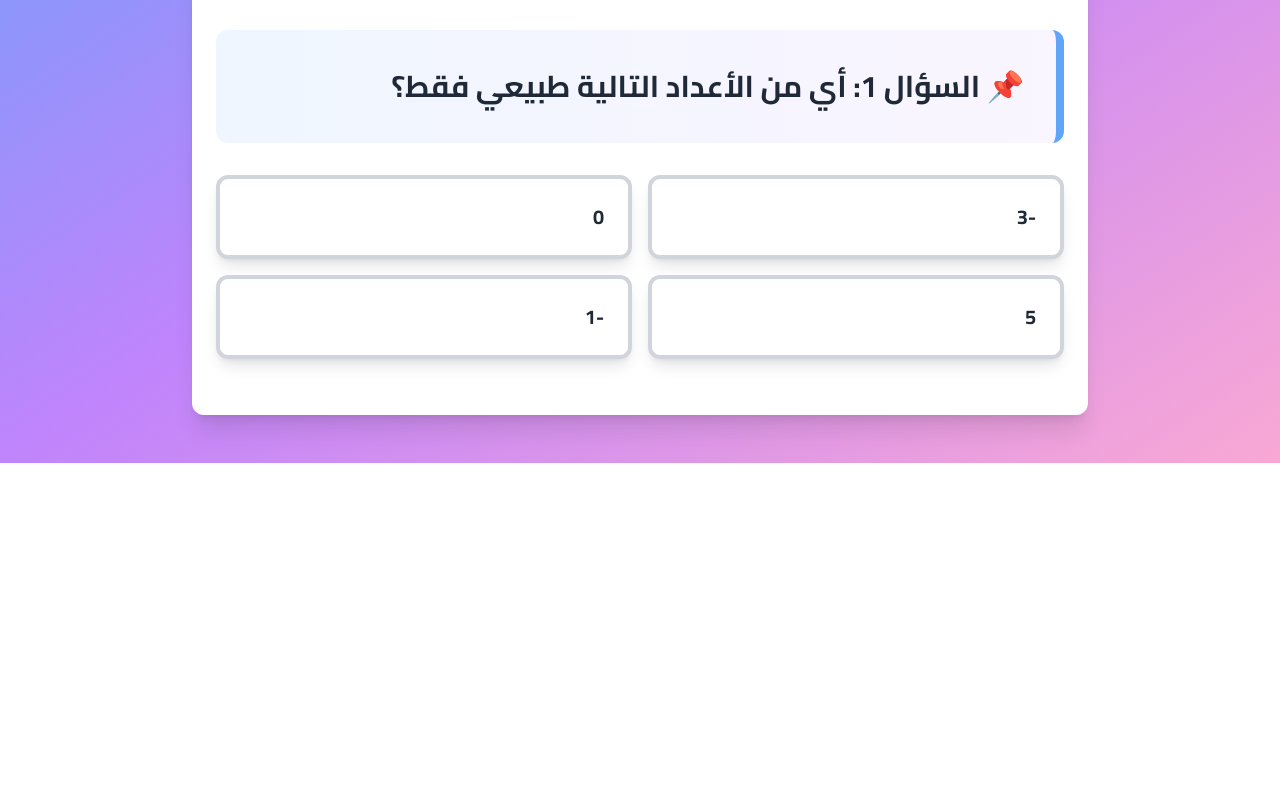
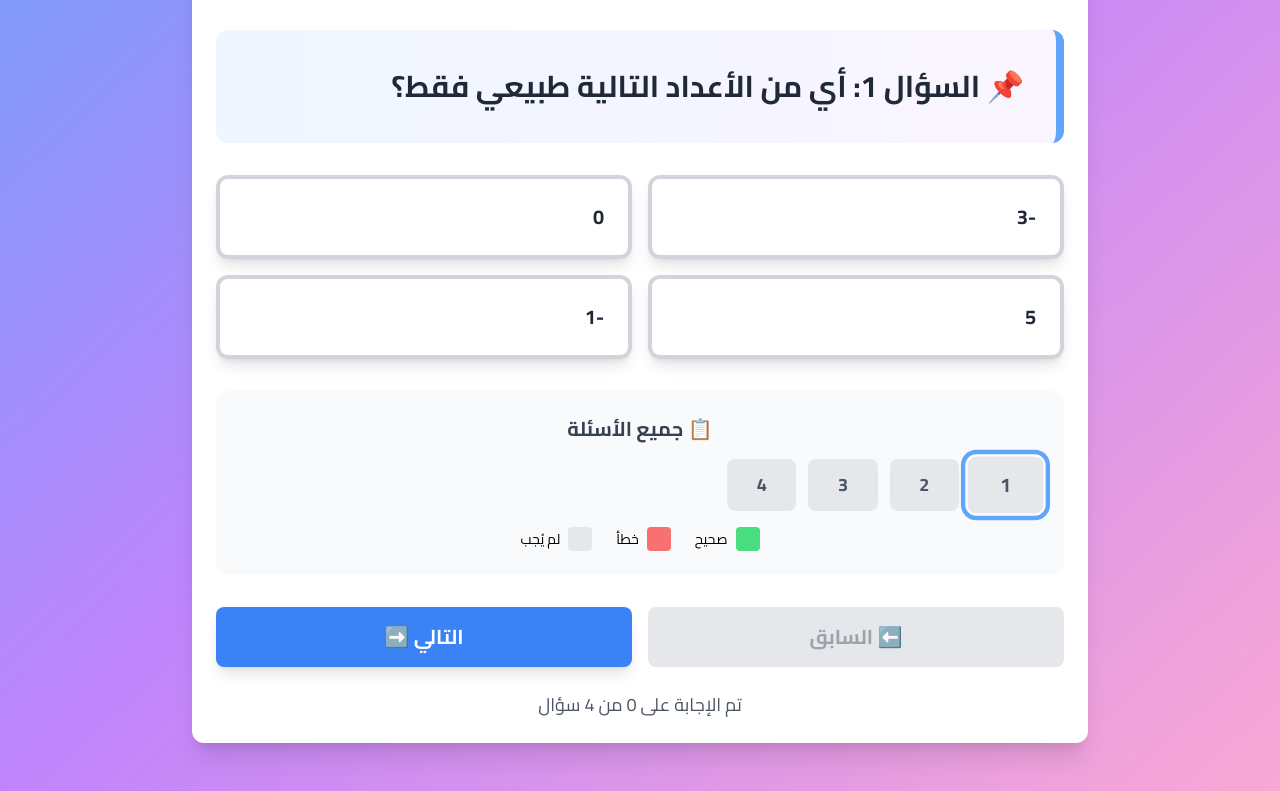
Before and after one commit to AmalShalabi/5th-arabic-math, a React (Vite) app: page /quiz/1 in a window 1280 px wide. Shown: the part 398-1189 px from the top of the page. Before the commit the page ends 861 px from the top, so only its background shows below. Built offline with nearby package versions, Linux system fonts and the light colour scheme.

Commit message:
Add navigation system to quiz: Previous/Next buttons and question grid

```diff
--- a/src/pages/QuizPage.jsx
+++ b/src/pages/QuizPage.jsx
@@ -1,4 +1,4 @@
-import { useState } from 'react'
+import { useState, useEffect } from 'react'
 import { useParams, useNavigate } from 'react-router-dom'
 import lessonsData from '../data/lessons.json'
 import ResultCard from '../components/ResultCard'
@@ -9,11 +9,9 @@ function QuizPage({ addStar }) {
   const lesson = lessonsData.lessons.find(l => l.id === parseInt(id))
 
   const [currentQuestion, setCurrentQuestion] = useState(0)
-  const [selectedAnswer, setSelectedAnswer] = useState(null)
-  const [isAnswered, setIsAnswered] = useState(false)
-  const [score, setScore] = useState(0)
-  const [answers, setAnswers] = useState([])
+  const [userAnswers, setUserAnswers] = useState({}) // تخزين جميع الإجابات
   const [showResults, setShowResults] = useState(false)
+  const [starsAwarded, setStarsAwarded] = useState(new Set()) // تتبع الأسئلة التي حصل عليها نجوم
 
   if (!lesson) {
     return (
@@ -31,52 +29,88 @@ function QuizPage({ addStar }) {
   const quiz = lesson.quiz
   const question = quiz[currentQuestion]
 
+  // حساب النقاط من الإجابات المحفوظة
+  const score = Object.values(userAnswers).filter(answer => answer.isCorrect).length
+
+  // إضافة نجمة عند الإجابة الصحيحة لأول مرة
+  useEffect(() => {
+    const currentAnswer = userAnswers[currentQuestion]
+    if (currentAnswer && currentAnswer.isCorrect && !starsAwarded.has(currentQuestion)) {
+      addStar()
+      setStarsAwarded(new Set([...starsAwarded, currentQuestion]))
+    }
+  }, [userAnswers, currentQuestion, starsAwarded, addStar])
+
   const handleAnswerClick = (index) => {
-    if (isAnswered) return
-
-    setSelectedAnswer(index)
-    setIsAnswered(true)
-
     const isCorrect = index === question.correct
 
-    if (isCorrect) {
-      setScore(score + 1)
-      addStar()
-    }
-
-    setAnswers([...answers, {
+    // حفظ الإجابة
+    setUserAnswers({
+      ...userAnswers,
+      [currentQuestion]: {
+        questionId: currentQuestion,
         question: question.question,
         selected: index,
         correct: question.correct,
         isCorrect
-    }])
+      }
+    })
   }
 
   const handleNext = () => {
     if (currentQuestion < quiz.length - 1) {
       setCurrentQuestion(currentQuestion + 1)
-      setSelectedAnswer(null)
-      setIsAnswered(false)
-    } else {
+    }
+  }
+
+  const handlePrevious = () => {
+    if (currentQuestion > 0) {
+      setCurrentQuestion(currentQuestion - 1)
+    }
+  }
+
+  const handleShowResults = () => {
+    // تحويل الإجابات إلى مصفوفة للنتائج
+    const answersArray = quiz.map((q, index) => {
+      const userAnswer = userAnswers[index]
+      return userAnswer || {
+        question: q.question,
+        selected: null,
+        correct: q.correct,
+        isCorrect: false
+      }
+    })
     setShowResults(true)
-    }
   }
 
   const restartQuiz = () => {
     setCurrentQuestion(0)
-    setSelectedAnswer(null)
-    setIsAnswered(false)
-    setScore(0)
-    setAnswers([])
+    setUserAnswers({})
+    setStarsAwarded(new Set())
     setShowResults(false)
   }
 
+  // الحصول على الإجابة الحالية
+  const currentAnswer = userAnswers[currentQuestion]
+  const isAnswered = currentAnswer !== undefined
+
   if (showResults) {
+    // تحويل الإجابات إلى مصفوفة
+    const answersArray = quiz.map((q, index) => {
+      const userAnswer = userAnswers[index]
+      return userAnswer || {
+        question: q.question,
+        selected: null,
+        correct: q.correct,
+        isCorrect: false
+      }
+    })
+
     return (
       <ResultCard
         score={score}
         total={quiz.length}
-        answers={answers}
+        answers={answersArray}
         lessonTitle={lesson.title}
         onRestart={restartQuiz}
         onHome={() => navigate('/')}
@@ -144,12 +178,12 @@ function QuizPage({ addStar }) {
                   bgColor = 'bg-green-100'
                   borderColor = 'border-green-500'
                   icon = '✅'
-                } else if (index === selectedAnswer) {
+                } else if (index === currentAnswer.selected) {
                   bgColor = 'bg-red-100'
                   borderColor = 'border-red-500'
                   icon = '❌'
                 }
-              } else if (selectedAnswer === index) {
+              } else if (currentAnswer && currentAnswer.selected === index) {
                 bgColor = 'bg-blue-100'
                 borderColor = 'border-blue-500'
               }
@@ -158,8 +192,7 @@ function QuizPage({ addStar }) {
                 <button
                   key={index}
                   onClick={() => handleAnswerClick(index)}
-                  disabled={isAnswered}
-                  className={`${bgColor} border-4 ${borderColor} rounded-xl p-6 text-right text-xl font-bold transition-all duration-300 transform hover:scale-105 shadow-lg hover:shadow-xl disabled:cursor-not-allowed`}
+                  className={`${bgColor} border-4 ${borderColor} rounded-xl p-6 text-right text-xl font-bold transition-all duration-300 transform hover:scale-105 shadow-lg hover:shadow-xl`}
                 >
                   <div className="flex justify-between items-center">
                     <span className="text-gray-800">{option}</span>
@@ -173,11 +206,11 @@ function QuizPage({ addStar }) {
           {/* Feedback */}
           {isAnswered && (
             <div className={`mb-6 p-6 rounded-xl text-center text-2xl font-bold animate-fadeIn ${
-              selectedAnswer === question.correct
+              currentAnswer.isCorrect
                 ? 'bg-green-100 text-green-700'
                 : 'bg-red-100 text-red-700'
             }`}>
-              {selectedAnswer === question.correct ? (
+              {currentAnswer.isCorrect ? (
                 <div>
                   <div className="text-5xl mb-2">🎉</div>
                   <p>رائع! إجابة صحيحة! 🌟</p>
@@ -185,23 +218,99 @@ function QuizPage({ addStar }) {
               ) : (
                 <div>
                   <div className="text-5xl mb-2">💪</div>
-                  <p>حاول مرة أخرى! لا تستسلم! 📚</p>
+                  <p>يمكنك تغيير إجابتك! 📚</p>
                 </div>
               )}
             </div>
           )}
 
+          {/* Question Navigator - أرقام الأسئلة */}
+          <div className="mb-8 bg-gray-50 p-6 rounded-xl">
+            <h3 className="text-xl font-bold text-gray-700 mb-4 text-center">
+              📋 جميع الأسئلة
+            </h3>
+            <div className="grid grid-cols-5 md:grid-cols-10 gap-3">
+              {quiz.map((_, index) => {
+                const answered = userAnswers[index] !== undefined
+                const correct = answered && userAnswers[index].isCorrect
+                const current = index === currentQuestion
+
+                return (
+                  <button
+                    key={index}
+                    onClick={() => setCurrentQuestion(index)}
+                    className={`
+                      py-3 px-4 rounded-lg font-bold text-lg transition-all duration-300
+                      ${current ? 'ring-4 ring-primary ring-offset-2 scale-110' : ''}
+                      ${!answered ? 'bg-gray-200 text-gray-600 hover:bg-gray-300' : ''}
+                      ${answered && correct ? 'bg-green-400 text-white hover:bg-green-500' : ''}
+                      ${answered && !correct ? 'bg-red-400 text-white hover:bg-red-500' : ''}
+                    `}
+                  >
+                    {index + 1}
+                  </button>
+                )
+              })}
+            </div>
+            <div className="flex justify-center gap-6 mt-4 text-sm">
+              <div className="flex items-center gap-2">
+                <div className="w-6 h-6 bg-green-400 rounded"></div>
+                <span>صحيح</span>
+              </div>
+              <div className="flex items-center gap-2">
+                <div className="w-6 h-6 bg-red-400 rounded"></div>
+                <span>خطأ</span>
+              </div>
+              <div className="flex items-center gap-2">
+                <div className="w-6 h-6 bg-gray-200 rounded"></div>
+                <span>لم يُجب</span>
+              </div>
+            </div>
+          </div>
+
+          {/* Navigation Buttons */}
+          <div className="flex justify-between items-center gap-4">
+            {/* Previous Button */}
+            <button
+              onClick={handlePrevious}
+              disabled={currentQuestion === 0}
+              className={`flex-1 py-4 px-6 rounded-lg font-bold text-xl transition-all duration-300 ${
+                currentQuestion === 0
+                  ? 'bg-gray-200 text-gray-400 cursor-not-allowed'
+                  : 'bg-blue-500 text-white hover:bg-blue-600 transform hover:scale-105 shadow-lg'
+              }`}
+            >
+              ⬅️ السابق
+            </button>
+
+            {/* Show Results Button */}
+            {Object.keys(userAnswers).length === quiz.length && (
+              <button
+                onClick={handleShowResults}
+                className="flex-1 bg-gradient-to-r from-green-500 to-emerald-500 text-white py-4 px-6 rounded-lg font-bold text-xl transition-all duration-300 transform hover:scale-105 shadow-lg"
+              >
+                🎊 عرض النتائج
+              </button>
+            )}
+
             {/* Next Button */}
-          {isAnswered && (
-            <div className="text-center">
             <button
               onClick={handleNext}
-                className="btn-primary text-2xl"
+              disabled={currentQuestion === quiz.length - 1}
+              className={`flex-1 py-4 px-6 rounded-lg font-bold text-xl transition-all duration-300 ${
+                currentQuestion === quiz.length - 1
+                  ? 'bg-gray-200 text-gray-400 cursor-not-allowed'
+                  : 'bg-blue-500 text-white hover:bg-blue-600 transform hover:scale-105 shadow-lg'
+              }`}
             >
-                {currentQuestion < quiz.length - 1 ? '➡️ السؤال التالي' : '🎊 عرض النتائج'}
+              التالي ➡️
             </button>
           </div>
-          )}
+
+          {/* Progress Info */}
+          <div className="mt-6 text-center text-lg text-gray-600">
+            تم الإجابة على {Object.keys(userAnswers).length} من {quiz.length} سؤال
+          </div>
         </div>
       </div>
     </div>
```
Also changed, not shown: 1 other file (tests, documents, lock files or other folders). Lines whose indentation alone changed are shown as unchanged.
